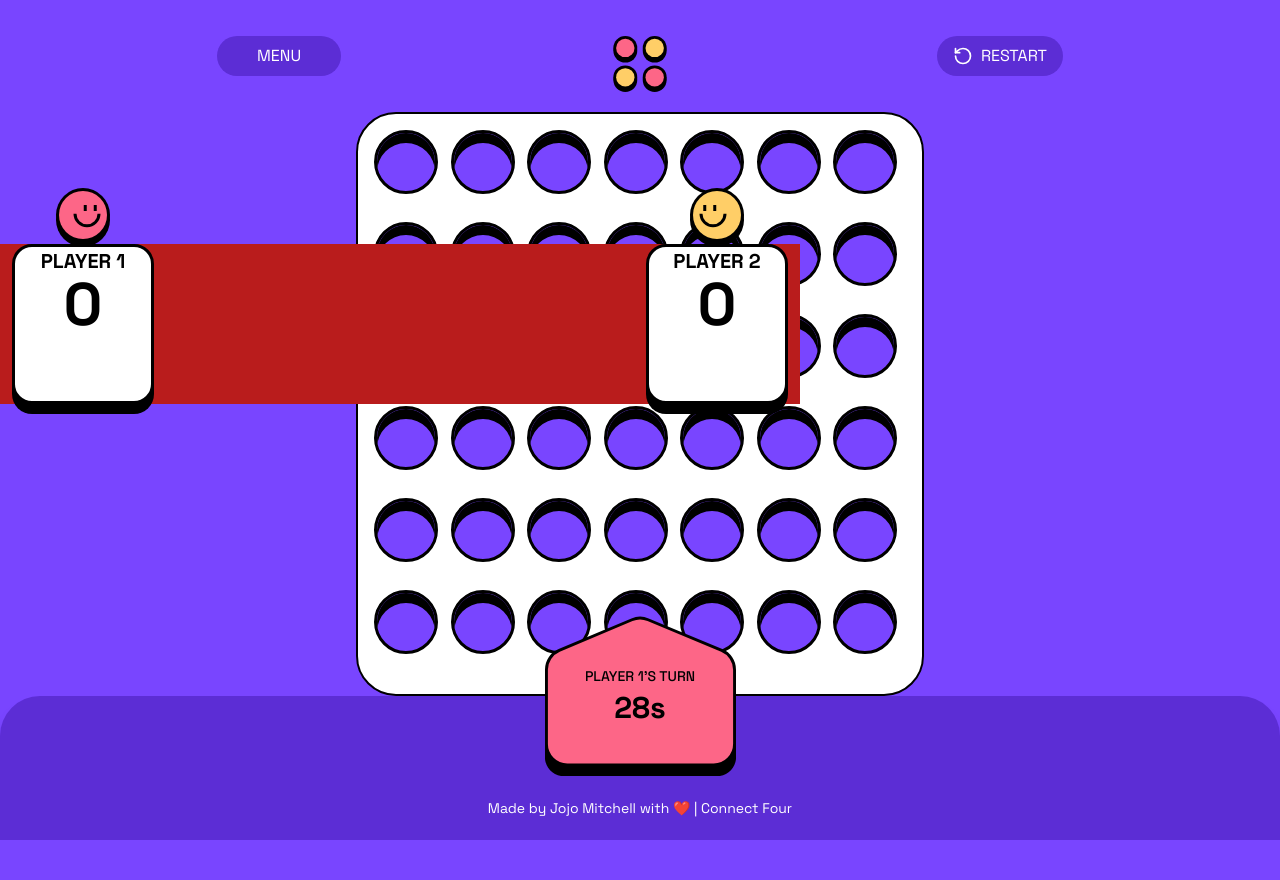
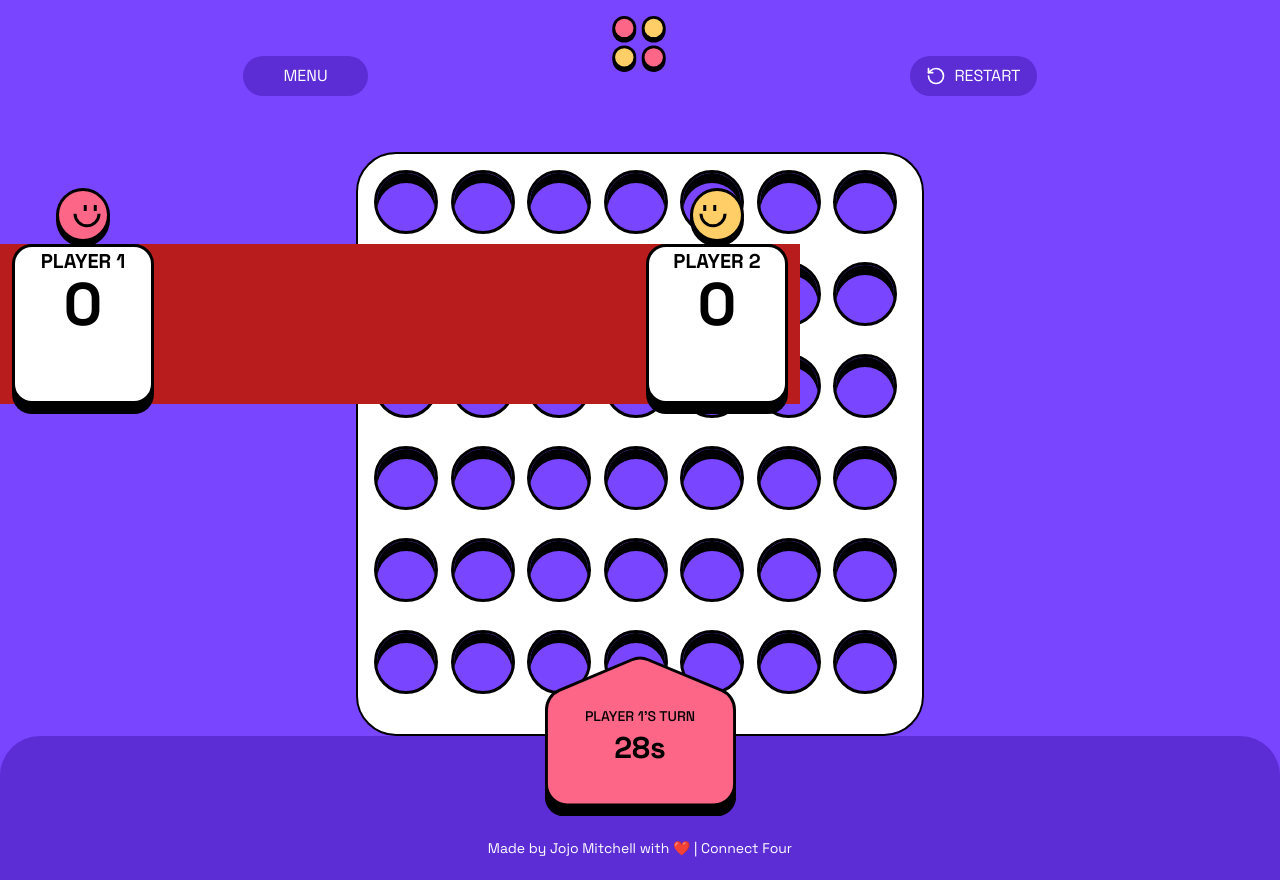
Before and after one commit to Jojo-Mitchell/connect-four, a React (Vite) app: page / in a window 1280 px wide. Both pictures are taken after a click on the button "PLAY VS PLAYER". Before the commit the page ends 840 px from the top, so only its background shows below. Built offline with nearby package versions, Linux system fonts and the light colour scheme; a web font is replaced by a local one.

Commit message:
Refine <navbar /> spacing

```diff
--- a/src/components/NavMenu.tsx
+++ b/src/components/NavMenu.tsx
@@ -61,31 +61,31 @@ const NavMenu = ({ onPauseTimer }: NavMenuProps) => {
 
   return (
     <>
-      <section className="max-w-4xl mx-auto justify-center relative nav-menu">
+      <nav className="container my-4 mx-auto flex items-center justify-evenly">
         <button
           onClick={handleMenuClick}
-          className="px-10 py-2 bg-game-purple-dark rounded-small hover:bg-game-purple transition"
+          className="px-10 py-2 bg-game-purple-dark rounded-small hover:bg-game-purple transition navbar-left"
         >
           MENU
         </button>
-        <div className="main-menu-logo mr-10">
-          <img
-            src={logo}
-            alt="Logo"
-            className="w-14 h-14 mb-16 logo max-sm:w-12 max-sm:h-12"
-          />
-        </div>
+        <img
+          src={logo}
+          alt="Logo"
+          className="w-14 h-14 mb-16 logo max-sm:w-12 max-sm:h-12"
+        />
+        {/* <div className="main-menu-logo mr-10">
+        </div> */}
         <button
           onClick={handleRestart}
           className={`
             flex items-center gap-2 px-4 py-2 bg-game-purple-dark
-            rounded-small hover:opacity-90 transition
+            rounded-small hover:opacity-90 transition navbar-right
           `}
         >
           <RotateCcw size={20} />
           RESTART
         </button>
-      </section>
+      </nav>
 
       {/* Menu Modal */}
       {showMenu && (
```
